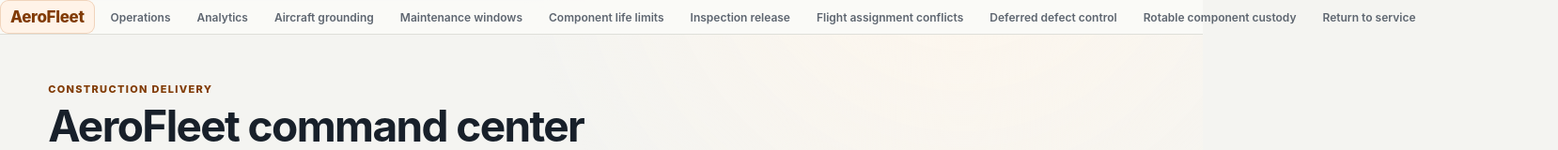
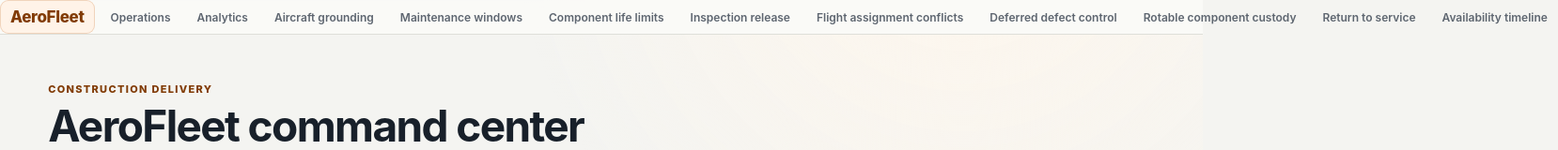
Before and after one commit to Akrambadr99/AeroFleet, a React (Vite) app: page / in a window 1280 px wide. Shown: the top 160 px of the page at 94% size, 1658 px wide, since content can reach past the window. Built offline with nearby package versions, Linux system fonts and the light colour scheme.

Commit message:
Add availability timeline operational surface

```diff
--- a/src/app/router.tsx
+++ b/src/app/router.tsx
@@ -7,6 +7,7 @@
 const W5=lazy(()=>import('../deferred-defect/WorkflowPage').then(module=>({default:module.WorkflowPage})))
 const W6=lazy(()=>import('../parts-rotable/WorkflowPage').then(module=>({default:module.WorkflowPage})))
 const W7=lazy(()=>import('../return-to-service/WorkflowPage').then(module=>({default:module.WorkflowPage})))
-function Shell(){return<div className="suite-shell"><nav className="suite-nav" aria-label="Product navigation"><NavLink className="suite-logo" to="/">{product.name}</NavLink><NavLink to="/operations">Operations</NavLink><NavLink to="/analytics">Analytics</NavLink><NavLink to="/aircraft-grounding">Aircraft grounding</NavLink><NavLink to="/maintenance-window">Maintenance windows</NavLink><NavLink to="/component-life">Component life limits</NavLink><NavLink to="/inspection-release">Inspection release</NavLink><NavLink to="/flight-assignment">Flight assignment conflicts</NavLink><NavLink to="/deferred-defect">Deferred defect control</NavLink><NavLink to="/parts-rotable">Rotable component custody</NavLink><NavLink to="/return-to-service">Return to service</NavLink></nav><Suspense fallback={<main className="suite-page" aria-busy="true">Loading workflow…</main>}><Outlet/></Suspense></div>};
+const DeepFeature=lazy(()=>import('../fleet-availability/DeepFeaturePage').then(module=>({default:module.DeepFeaturePage})));
+function Shell(){return<div className="suite-shell"><nav className="suite-nav" aria-label="Product navigation"><NavLink className="suite-logo" to="/">{product.name}</NavLink><NavLink to="/operations">Operations</NavLink><NavLink to="/analytics">Analytics</NavLink><NavLink to="/aircraft-grounding">Aircraft grounding</NavLink><NavLink to="/maintenance-window">Maintenance windows</NavLink><NavLink to="/component-life">Component life limits</NavLink><NavLink to="/inspection-release">Inspection release</NavLink><NavLink to="/flight-assignment">Flight assignment conflicts</NavLink><NavLink to="/deferred-defect">Deferred defect control</NavLink><NavLink to="/parts-rotable">Rotable component custody</NavLink><NavLink to="/return-to-service">Return to service</NavLink><NavLink to="/fleet/N742AX/availability">Availability timeline</NavLink></nav><Suspense fallback={<main className="suite-page" aria-busy="true">Loading workflow…</main>}><Outlet/></Suspense></div>};
 const Dashboard=lazy(()=>import('../features/dashboard/DashboardPage').then(m=>({default:m.DashboardPage})));const Operations=lazy(()=>import('../features/workspace/WorkspacePage').then(m=>({default:m.WorkspacePage})));const Analytics=lazy(()=>import('../features/analytics/AnalyticsPage').then(m=>({default:m.AnalyticsPage})));
-export const browserRouter=createBrowserRouter([{path:'/',element:<Shell/>,children:[{index:true,element:<Dashboard/>},{path:'operations',element:<Operations/>},{path:'analytics',element:<Analytics/>},{path:"aircraft-grounding",element:<W0/>,handle:{label:"Aircraft grounding"}},{path:"maintenance-window",element:<W1/>,handle:{label:"Maintenance windows"}},{path:"component-life",element:<W2/>,handle:{label:"Component life limits"}},{path:"inspection-release",element:<W3/>,handle:{label:"Inspection release"}},{path:"flight-assignment",element:<W4/>,handle:{label:"Flight assignment conflicts"}},{path:"deferred-defect",element:<W5/>,handle:{label:"Deferred defect control"}},{path:"parts-rotable",element:<W6/>,handle:{label:"Rotable component custody"}},{path:"return-to-service",element:<W7/>,handle:{label:"Return to service"}}]}])
+export const browserRouter=createBrowserRouter([{path:'/',element:<Shell/>,children:[{index:true,element:<Dashboard/>},{path:'operations',element:<Operations/>},{path:'analytics',element:<Analytics/>},{path:'fleet/:tail/availability',element:<DeepFeature/>},{path:"aircraft-grounding",element:<W0/>,handle:{label:"Aircraft grounding"}},{path:"maintenance-window",element:<W1/>,handle:{label:"Maintenance windows"}},{path:"component-life",element:<W2/>,handle:{label:"Component life limits"}},{path:"inspection-release",element:<W3/>,handle:{label:"Inspection release"}},{path:"flight-assignment",element:<W4/>,handle:{label:"Flight assignment conflicts"}},{path:"deferred-defect",element:<W5/>,handle:{label:"Deferred defect control"}},{path:"parts-rotable",element:<W6/>,handle:{label:"Rotable component custody"}},{path:"return-to-service",element:<W7/>,handle:{label:"Return to service"}}]}])
--- /dev/null
+++ b/src/fleet-availability/DeepFeaturePage.tsx
@@ -0,0 +1 @@
+import{useState}from'react';import{useParams}from'react-router-dom';export function DeepFeaturePage(){const params=useParams();const[mode,setMode]=useState('Current projection');return<main className="suite-page"><header className="suite-title"><div><small>REDUCER-BACKED FLEET TIMELINE PROJECTION</small><h1>Aircraft availability timeline</h1><p>Reducer-backed fleet timeline projection. Route context: {Object.values(params).join(' · ')||'current workspace'}.</p></div></header><section className="availability-timeline" aria-label="Aircraft availability"><ol><li><b>06:20</b> Flight-hour utilization posted</li><li><b>09:00</b> Grounded for inspection</li><li><b>14:30</b> Hangar H2 reserved</li></ol></section><aside className="suite-card"><h2>Operational decision</h2><p>{mode}</p><p>Every derived result remains pinned to effective data and audit evidence.</p></aside></main>}
```
